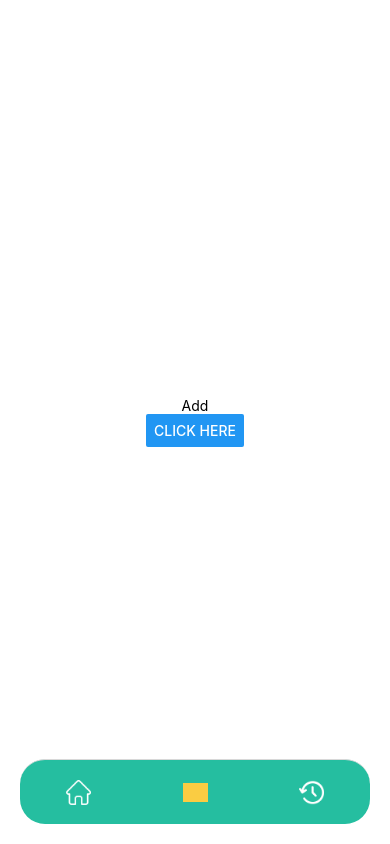
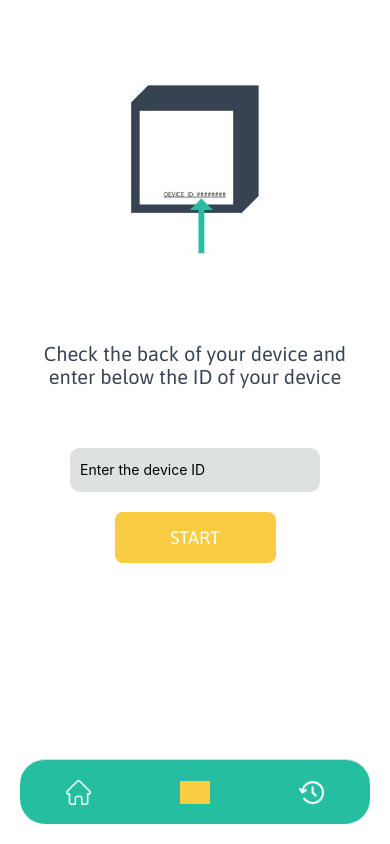
Before and after one commit to smokypup/PD-test, a React Native app: screen /Add in a window 390 px wide. Built offline with nearby package versions, Linux system fonts and the light colour scheme; grey boxes are pictures that could not be loaded.

Commit message:
Add Screen Finished

```diff
--- a/navigation/tabs.js
+++ b/navigation/tabs.js
@@ -1,8 +1,14 @@
 import { createBottomTabNavigator } from "@react-navigation/bottom-tabs";
 import { Image, View } from "react-native";
+import * as Font from "expo-font";
+
 import HomeScreen from "../screens/HomeScreen";
 import HistoryScreen from "../screens/HistoryScreen";
 import AddScreen from "../screens/AddScreen";
+
+Font.loadAsync({
+  asap: require("../assets/fonts/Asap-Regular.ttf"),
+});
 
 const Tab = createBottomTabNavigator();
 
@@ -18,7 +24,6 @@ const Tabs = () => {
             bottom: 20,
             left: 20,
             right: 20,
-            elevation: 0,
             backgroundColor: "#25BEA0",
             borderRadius: 25,
             height: 65,
@@ -37,8 +42,8 @@ const Tabs = () => {
                 source={require("../assets/home.png")}
                 resizeMode="contain"
                 style={{
-                  width: 25,
-                  height: 25,
+                  width: focused ? 30 : 25,
+                  height: focused ? 30 : 25,
                   tintColor: focused ? "#FACC43" : "#FFFFFF",
                 }}
               />
@@ -56,8 +61,8 @@ const Tabs = () => {
                 source={require("../assets/add.png")}
                 resizeMode="contain"
                 style={{
-                  width: 25,
-                  height: 25,
+                  width: focused ? 30 : 25,
+                  height: focused ? 30 : 25,
                   tintColor: focused ? "#FACC43" : "#FFFFFF",
                 }}
               />
@@ -75,8 +80,8 @@ const Tabs = () => {
                 source={require("../assets/history.png")}
                 resizeMode="contain"
                 style={{
-                  width: 25,
-                  height: 25,
+                  width: focused ? 30 : 25,
+                  height: focused ? 30 : 25,
                   tintColor: focused ? "#FACC43" : "#FFFFFF",
                 }}
               />
--- a/screens/AddScreen.js
+++ b/screens/AddScreen.js
@@ -1,12 +1,45 @@
-import React from "react";
-import { View, Text, Button, StyleSheet } from "react-native";
+import React, { useState } from "react";
+import {
+  View,
+  Text,
+  Button,
+  StyleSheet,
+  SafeAreaView,
+  Image,
+  TextInput,
+  TouchableOpacity,
+} from "react-native";
 
 const AddScreen = ({ navigation }) => {
+  const [deviceId, setdeviceId] = useState();
+
   return (
-    <View style={styles.container}>
-      <Text> Add </Text>
-      <Button title="Click Here" onPress={() => alert("Button Clicked!")} />
-    </View>
+    <SafeAreaView style={styles.container}>
+      <Image
+        source={require("../assets/deviceId.jpg")}
+        resizeMode="contain"
+        style={{
+          position: "absolute",
+          top: 73,
+          justifyContent: "center",
+          alignItems: "center",
+        }}
+      />
+      <Text style={styles.textStyle}>
+        Check the back of your device and enter below the ID of your device
+      </Text>
+      <TextInput
+        style={styles.Input}
+        placeholder="Enter the device ID"
+        onChangeText={(val) => setdeviceId(val)}
+        textAlign="center"
+      />
+      <TouchableOpacity>
+        <View style={styles.button}>
+          <Text style={styles.buttonText}> START </Text>
+        </View>
+      </TouchableOpacity>
+    </SafeAreaView>
   );
 };
 
@@ -19,4 +52,37 @@ const styles = StyleSheet.create({
     justifyContent: "center",
     backgroundColor: "white",
   },
+  textStyle: {
+    fontSize: 20,
+    paddingHorizontal: 20,
+    textAlign: "center",
+    top: -10,
+    fontFamily: "asap",
+    color: "#374353",
+    paddingBottom: 50,
+    paddingTop: 50,
+  },
+  Input: {
+    top: -20,
+    width: 250,
+    height: 44,
+    borderRadius: 10,
+    backgroundColor: "#DDE1E1",
+    padding: 10,
+  },
+  button: {
+    top: 20,
+    borderRadius: 8,
+    backgroundColor: "#FACC43",
+    padding: 15,
+    width: 161,
+  },
+  buttonText: {
+    textAlign: "center",
+    justifyContent: "center",
+    alignItems: "center",
+    fontSize: 18,
+    color: "white",
+    fontFamily: "asap",
+  },
 });
```
Also changed, not shown: assets/deviceId.jpg (added), assets/fonts/Asap-Regular.ttf (added).
